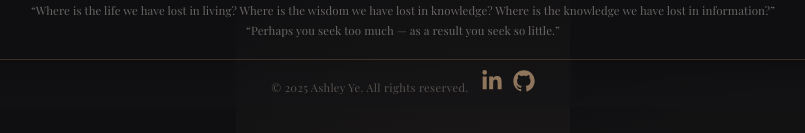
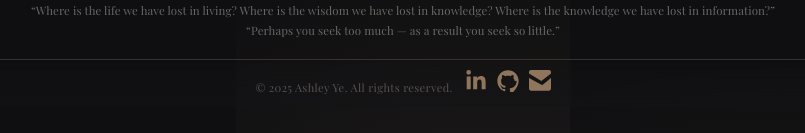
Before and after one commit to YYXLN/YYXLN.github.io, a website: page index.html in a window 1280 px wide. Shown: the part 693-826 px from the top of the page, without its empty margins (237-1042 px from the left). Drawn offline with nearby package versions, Linux system fonts and the light colour scheme.

Commit message:
add icon

```diff
--- a/index.html
+++ b/index.html
@@ -231,14 +231,22 @@
     <p>
       &copy; 2025 Ashley Ye. All rights reserved.
       <span class="social-icons">
+        <!-- LinkedIn -->
         <a href="https://www.linkedin.com/in/yuxin-ye-9928ab183/" target="_blank" aria-label="LinkedIn">
           <svg xmlns="http://www.w3.org/2000/svg" viewBox="0 0 448 512" class="icon">
             <path d="M100.28 448H7.4V148.9h92.88zM53.79 108.1C24.09 108.1 0 83.5 0 53.8A53.79 53.79 0 0 1 107.6 53.8c0 29.7-24.1 54.3-53.81 54.3zM447.9 448h-92.68V302.4c0-34.7-.7-79.3-48.3-79.3-48.3 0-55.7 37.7-55.7 76.6V448h-92.68V148.9h88.94v40.8h1.3c12.4-23.5 42.7-48.3 87.9-48.3 94 0 111.3 61.9 111.3 142.3V448z"/>
           </svg>
         </a>
+        <!-- GitHub -->
         <a href="https://github.com/YYXLN" target="_blank" aria-label="GitHub">
           <svg xmlns="http://www.w3.org/2000/svg" viewBox="0 0 496 512" class="icon">
-            <path d="M165.9 397.4c0 2-2.3 3.6-5.2 3.6-2.9.3-5.2-1.3-5.2-3.6s2.3-3.6 5.2-3.6c2.9 0 5.2 1.3 5.2 3.6zm-33.5-10.3c-.7 1.6-2.6 2.3-4.2 1.6-1.6-.7-2.6-2.6-1.6-4.2.7-1.6 2.6-2.3 4.2-1.6 1.6.6 2.6 2.5 1.6 4.2zm22.5 9.9c-1 1.3-3.2 1-4.5-.6-1.3-1.6-1-3.9.6-5.2 1.6-1 3.9-.6 5.2.6 1.3 1.9 1 4.2-.6 5.2zm65.2-9.9c2.9 0 5.2 1.3 5.2 3.6s-2.3 3.6-5.2 3.6-5.2-1.3-5.2-3.6 2.3-3.6 5.2-3.6zm36.6-16.2c1.6 1 1.9 3.2.6 4.5-1 1.6-3.2 1.9-4.5.6-1.6-1-1.9-3.2-.6-4.5 1-1.3 3.2-1.6 4.5-.6zm38.2 10.3c0 2-2.3 3.6-5.2 3.6-2.9 0-5.2-1.3-5.2-3.6s2.3-3.6 5.2-3.6 5.2 1.3 5.2 3.6zm-30.4-21.2c1 1.6.3 3.9-1.3 5.2-1.6 1-3.9.3-5.2-1.3-1-1.6-.3-3.9 1.3-5.2 1.6-1 3.9-.3 5.2 1.3zM248 8C111 8 0 119 0 256c0 110.9 69.8 205.5 166.5 239.2 12.3 2.3 16.8-5.2 16.8-11.6 0-5.5-.3-23.7-.3-43.2-68 14.8-82.3-29.3-82.3-29.3-11-28.4-26.8-36-26.8-36-21.9-15 1.6-14.7 1.6-14.7 24.3 1.6 37.1 24.9 37.1 24.9 21.6 37.1 56.5 26.5 70.4 20.3 2.3-15.8 8.4-26.5 15.2-32.7-54.4-6.1-111.6-27.2-111.6-121 0-26.8 9.7-48.7 25.5-65.8-2.6-6.4-11-32.3 2.6-67.2 0 0 20.6-6.7 67.5 25.2 19.4-5.5 40-8.1 60.6-8.1 20.6 0 41.2 2.6 60.6 8.1 46.8-32 67.5-25.2 67.5-25.2 13.6 34.9 5.2 60.8 2.6 67.2 15.8 17.1 25.5 39 25.5 65.8 0 93.9-57.5 114.6-112.3 120.7 8.7 7.7 16.1 22.9 16.1 46.1 0 33.3-.3 60.1-.3 68.4 0 6.4 4.5 14.2 16.8 11.6C426.2 461.5 496 366.9 496 256 496 119 385 8 248 8z"/>
+            <path d="M165.9 397.4c0 2-2.3 3.6-5.2 3.6-2.9.3-5.2-1.3-5.2-3.6s2.3-3.6 5.2-3.6c2.9 0 5.2 1.3 5.2 3.6zm282.1-141.4c0 110.5-71.3 164-170.1 172.6 9.9 8.6 18.8 25.6 18.8 51.7 0 37.3-.3 67.3-.3 76.5 0 6.5 4.4 14.2 16.7 11.6C426.2 461.5 496 366.9 496 256 496 119 385 8 248 8S0 119 0 256c0 110.9 69.8 205.5 166.5 239.2 12.3 2.3 16.8-5.2 16.8-11.6 0-5.5-.3-23.7-.3-43.2-68 14.8-82.3-29.3-82.3-29.3-11-28.4-26.8-36-26.8-36-21.9-15 1.6-14.7 1.6-14.7 24.3 1.6 37.1 24.9 37.1 24.9 21.6 37.1 56.5 26.5 70.4 20.3 2.3-15.8 8.4-26.5 15.2-32.7-54.4-6.1-111.6-27.2-111.6-121 0-26.8 9.7-48.7 25.5-65.8-2.6-6.4-11-32.3 2.6-67.2 0 0 20.6-6.7 67.5 25.2 19.4-5.5 40-8.1 60.6-8.1 20.6 0 41.2 2.6 60.6 8.1 46.8-32 67.5-25.2 67.5-25.2 13.6 34.9 5.2 60.8 2.6 67.2 15.8 17.1 25.5 39 25.5 65.8z"/>
+          </svg>
+        </a>
+        <!-- Email -->
+        <a href="mailto:yeyuxin9816@gmail.com" aria-label="Email">
+          <svg xmlns="http://www.w3.org/2000/svg" viewBox="0 0 512 512" class="icon">
+            <path d="M502.3 190.8L327.4 338.3c-14.1 11.6-33.6 11.6-47.6 0L9.7 190.8C3.4 185.9 0 178.3 0 170.3V48C0 21.5 21.5 0 48 0h416c26.5 0 48 21.5 48 48v122.3c0 8-3.4 15.6-9.7 20.5zM0 80v352c0 26.5 21.5 48 48 48h416c26.5 0 48-21.5 48-48V80L288 256 0 80z"/>
           </svg>
         </a>
       </span>
```
